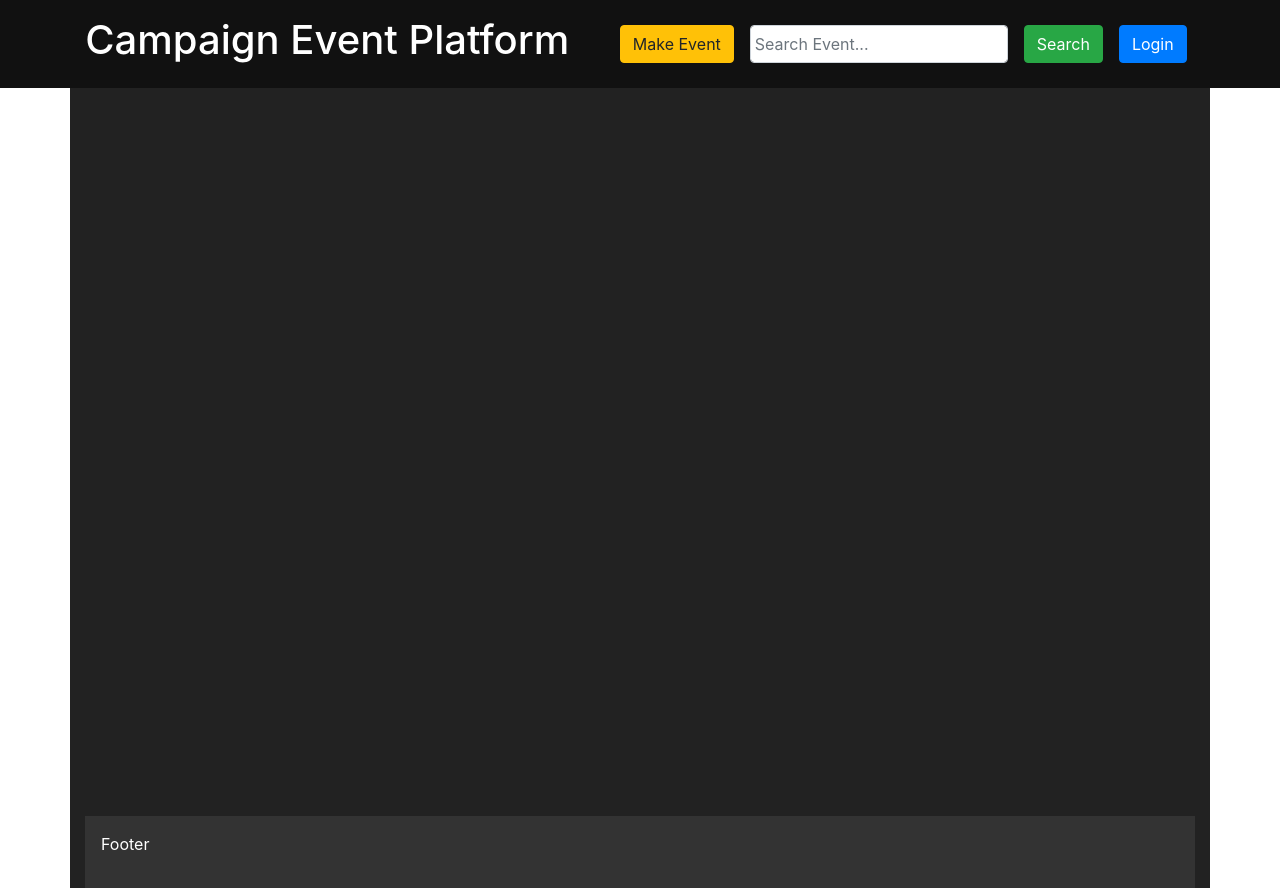
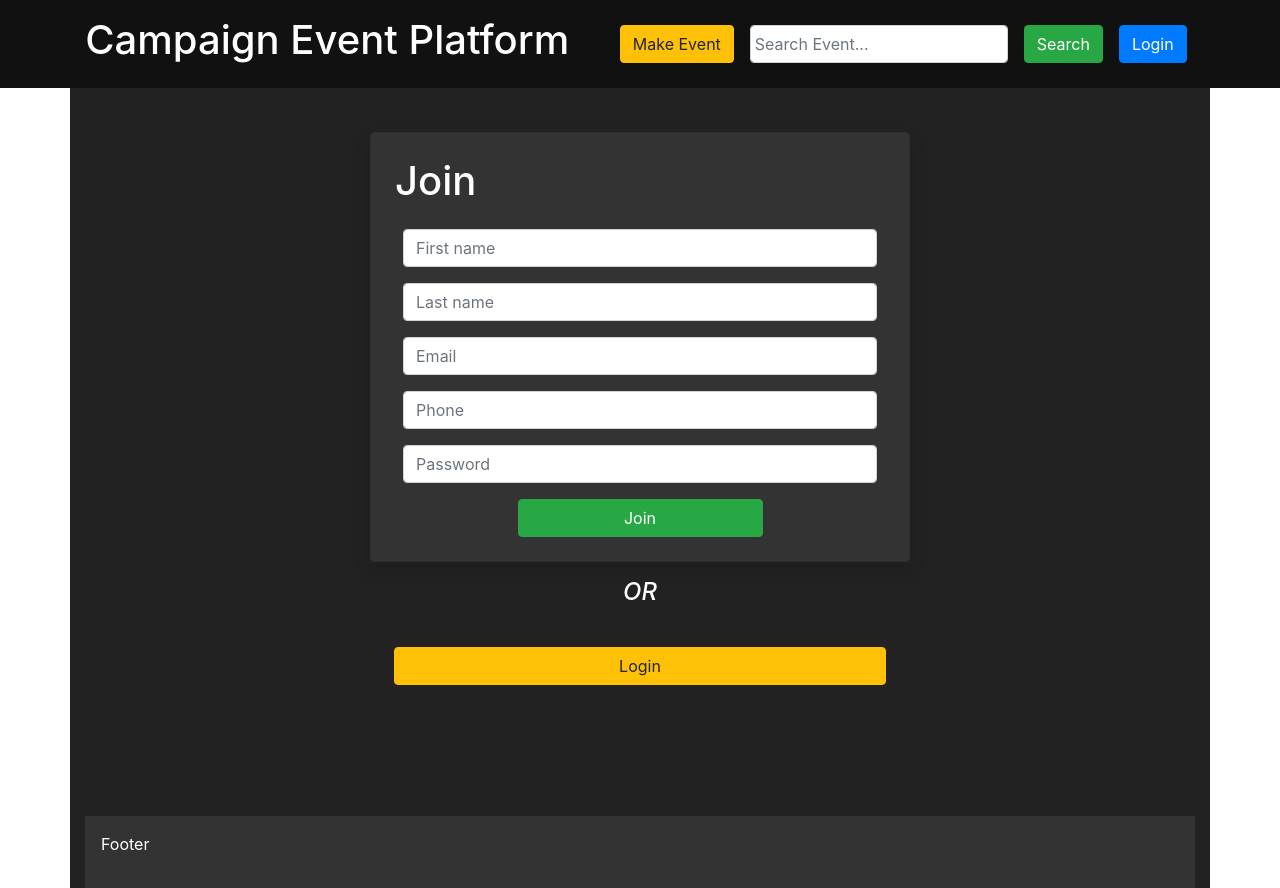
Before and after one commit to Unsuccessful-Technologies/campaign_event_client, a React (Create React App) app: page /join in a window 1280 px wide. Built offline with nearby package versions, Linux system fonts and the light colour scheme.

Commit message:
style login, add Join

```diff
--- a/src/App.js
+++ b/src/App.js
@@ -10,7 +10,8 @@ import Login from "./pages/Login";
 import EventPages from "./pages/EventPages";
 import SearchResults from "./pages/SearchResults";
 import MemberProfile from "./pages/MemberProfile";
-import CustomProvider from "./components/hoc/CustomProvider";
+import CustomProvider, {PrivateRoute} from "./components/hoc/CustomProvider";
+import Join from "./pages/Join";
 
 function App() {
     const HeaderRef = forwardRef(Header)
@@ -24,15 +25,16 @@ function App() {
 
     return (
         <CustomProvider>
-                <div id={'app'} className="site container d-flex flex-column align-items-center" style={{marginTop: `${HeaderHeight}px`,paddingTop: `${HeaderHeight/2}px`, backgroundColor:"#222222", minHeight:"100%"}}>
+                <div id={'app'} className="site container d-flex flex-column align-items-center" style={{marginTop: `${HeaderHeight}px`,paddingTop: `${HeaderHeight/2}px`, minHeight:"100%"}}>
                     <HeaderRef ref={HeaderElement}/>
                         <div className={"flex-grow-1 w-100"}>
                             <Switch>
                                 <Route path="/" exact><Home/></Route>
                                 <Route path="/login" exact><Login/></Route>
+                                <Route path="/join" exact><Join/></Route>
                                 <Route path="/events"><EventPages/></Route>
                                 <Route path="/search"><SearchResults/></Route>
-                                <Route path="/profile"><MemberProfile/></Route>
+                                <PrivateRoute path="/profile"><MemberProfile/></PrivateRoute>
                             </Switch>
                         </div>
                     <Footer/>
--- a/src/index.css
+++ b/src/index.css
@@ -22,6 +22,14 @@ body {
 code {
   font-family: source-code-pro, Menlo, Monaco, Consolas, 'Courier New',
     monospace;
+}
+
+#app {
+  background-color: #222222;
+}
+
+#login-card {
+  background-color: #333333;
 }
 
 .loader,
--- /dev/null
+++ b/src/pages/Join.js
@@ -0,0 +1,129 @@
+import React, {useEffect, useReducer} from 'react';
+import {Link, useHistory} from "react-router-dom";
+import {useSelector, useDispatch} from "react-redux";
+import {SubmitLogin} from "../store/actions";
+import Loading from "./common/Loading";
+
+function Join(props) {
+    const User = useSelector(state => state.User)
+    const dispatch = useDispatch()
+    const [FormState, FormDispatch] = useReducer(FormReducer, initialFormState)
+    const history = useHistory()
+
+    const InputChangeHandler = (e) => {
+        console.debug("InputChangeHandler", e.target)
+        const {id, value} = e.target
+        const payload = {
+            key: id,
+            value,
+            validation: FormState[id].validation
+        }
+        const action = {
+            type: "change",
+            payload
+        }
+        FormDispatch(action)
+    }
+
+    const HandleJoinButton = () => {
+        console.debug("HandleLoginButton", FormState)
+        const payload = {}
+        Object.keys(FormState).forEach(key => {
+            payload[key] = FormState[key].value
+        })
+        console.log(payload)
+    }
+
+    useEffect(() => {
+        if(User.token){
+            history.push("/profile")
+        }
+    }, [User, history])
+
+    return (User.loading) ? (<Loading><h1>Loading...</h1></Loading>) : (
+        <div {...props} className="home-container container-fluid">
+            <div id={"login-card"} className={"card p-4 shadow w-50 m-auto"}>
+                <h1>Join</h1>
+                <div className={"d-flex flex-column justify-content-center align-items-center p-2"}>
+                    <input id={"fName"} className={"form-control m-2"} placeholder={"First name"} onChange={InputChangeHandler} value={FormState.fName.value}/>
+                    <input id={"lName"} className={"form-control m-2"} placeholder={"Last name"} onChange={InputChangeHandler} value={FormState.lName.value}/>
+                    <input id={"email"} className={"form-control m-2"} placeholder={"Email"} onChange={InputChangeHandler} value={FormState.email.value}/>
+                    <input id={"phone"} className={"form-control m-2"} placeholder={"Phone"} onChange={InputChangeHandler} value={FormState.phone.value}/>
+                    <input id={"password"} type={"password"} className={"form-control m-2"} placeholder={"Password"} onChange={InputChangeHandler} value={FormState.password.value}/>
+                </div>
+                <button className={"btn btn-success w-50 m-auto"} onClick={HandleJoinButton}>
+                    Join
+                </button>
+                {
+                    (User.error) ? <p>{User.error}</p> : null
+                }
+            </div>
+            <h4 className={"text-center m-3 font-italic"}>OR</h4>
+            <div className={"w-50 m-auto p-4"}>
+                <Link to={"/login"}>
+                    <button className={'btn btn-warning w-100'}>Login</button>
+                </Link>
+            </div>
+        </div>
+    );
+}
+
+const BasicValidation = (value) => {
+    let result = true
+    result = result && value.length > 0
+    return result
+}
+
+const initialFormState = {
+    fName: {
+        value: "",
+        isTouched: false,
+        validation: BasicValidation
+    },
+    lName: {
+        value: "",
+        isTouched: false,
+        validation: BasicValidation
+    },
+    email: {
+        value: "",
+        isValid: false,
+        isTouched: false,
+        validation: BasicValidation
+    },
+    phone: {
+        value: "",
+        isTouched: false,
+        validation: BasicValidation
+    },
+    password: {
+        value: "",
+        isTouched: false,
+        validation: BasicValidation
+    }
+}
+
+const FormReducer = (state, action) => {
+    const {payload} = action
+    switch(action.type){
+        case 'change': {
+            const { key, value, validation } = payload
+            return {
+                ...state,
+                [key]: {
+                    value,
+                    isValid: validation(value),
+                    isTouched: true,
+                    validation
+                }
+            }
+        }
+        case 'reset': {
+            return initialFormState
+        }
+        default:
+            throw new Error("Unknown Action Type in Login FormReducer")
+    }
+}
+
+export default Join;
--- a/src/pages/Login.js
+++ b/src/pages/Login.js
@@ -1,5 +1,5 @@
 import React, {useEffect, useReducer} from 'react';
-import { useHistory } from "react-router-dom";
+import {Link, useHistory} from "react-router-dom";
 import {useSelector, useDispatch} from "react-redux";
 import {SubmitLogin} from "../store/actions";
 import Loading from "./common/Loading";
@@ -37,17 +37,25 @@ function Login(props) {
 
     return (User.loading) ? (<Loading><h1>Loading...</h1></Loading>) : (
         <div {...props} className="home-container container-fluid">
+            <div id={"login-card"} className={"card p-4 shadow w-50 m-auto"}>
                 <h1>Login</h1>
-            <div className={"d-flex flex-column justify-content-center"}>
-                <input id={"email"} className={"form-control"} placeholder={"email"} onChange={InputChangeHandler} value={FormState.email.value}/>
-                <input id={"password"} type={"password"} className={"form-control"} placeholder={"password"} onChange={InputChangeHandler} value={FormState.password.value}/>
+                <div className={"d-flex flex-column justify-content-center align-items-center p-2"}>
+                    <input id={"email"} className={"form-control m-2"} placeholder={"email"} onChange={InputChangeHandler} value={FormState.email.value}/>
+                    <input id={"password"} type={"password"} className={"form-control m-2"} placeholder={"password"} onChange={InputChangeHandler} value={FormState.password.value}/>
                 </div>
-            <button className={"btn btn-success"} onClick={HandleLoginButton}>
+                <button className={"btn btn-success w-50 m-auto"} onClick={HandleLoginButton}>
                     Login
                 </button>
                 {
                     (User.error) ? <p>{User.error}</p> : null
                 }
+            </div>
+            <h4 className={"text-center m-3 font-italic"}>OR</h4>
+            <div className={"w-50 m-auto p-4"}>
+                <Link to={"/join"}>
+                    <button className={'btn btn-warning w-100'}>Join</button>
+                </Link>
+            </div>
         </div>
     );
 }
```
Lines whose indentation alone changed are shown as unchanged.
